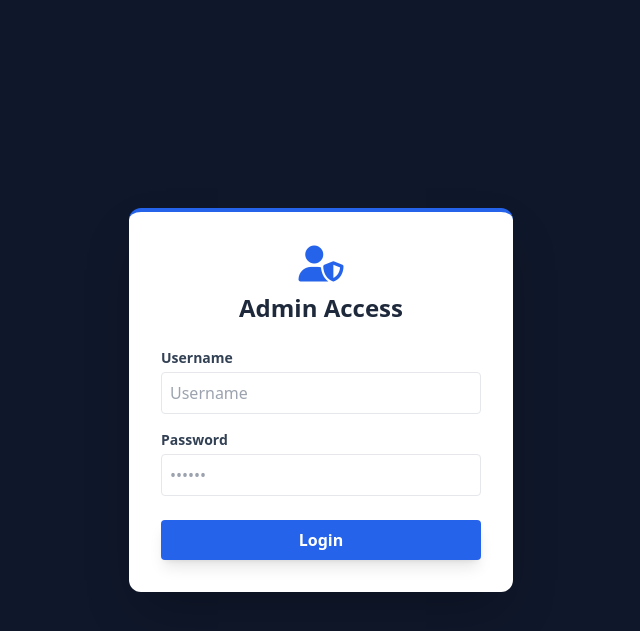
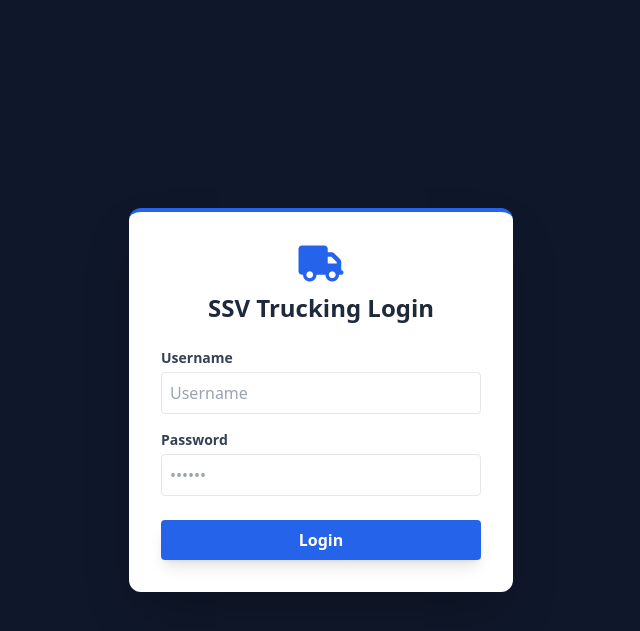
Before and after one commit to Edu-ward/SSVTruckingSystem, a PHP site: page / in a window 1280 px wide. Shown: the top 631 px of the page, without its empty margins (319-959 px from the left). Run offline with PHP 8.4, Linux system fonts and the light colour scheme; some libraries are stand-ins or nearby versions.

Commit message:
Login form changes

```diff
--- a/index.php
+++ b/index.php
@@ -1,20 +1,22 @@
 <!DOCTYPE html>
 <html lang="en">
+
 <head>
     <meta charset="UTF-8">
-    <title>Admin Login | TruckFlow</title>
+    <title>SSV Trucking System Login</title>
     <script src="https://cdn.tailwindcss.com"></script>
     <link rel="stylesheet" href="https://cdnjs.cloudflare.com/ajax/libs/font-awesome/6.4.0/css/all.min.css">
 </head>
+
 <body class="bg-slate-900 dark:bg-gray-900 h-screen flex items-center justify-center">
 
     <div class="bg-white dark:bg-gray-800 p-8 rounded-xl shadow-2xl w-96 border-t-4 border-blue-600">
         <div class="text-center mb-6">
-            <i class="fa-solid fa-user-shield text-4xl text-blue-600 mb-2"></i>
-            <h1 class="text-2xl font-bold text-slate-800 dark:text-gray-200">Admin Access</h1>
+            <i class="fa-solid fa-truck text-4xl text-blue-600 mb-2"></i>
+            <h1 class="text-2xl font-bold text-slate-800 dark:text-gray-200">SSV Trucking Login</h1>
         </div>
 
-        <?php if(isset($_GET['error']) && $_GET['error'] == 'invalid'): ?>
+        <?php if (isset($_GET['error']) && $_GET['error'] == 'invalid'): ?>
             <div class="bg-red-100 text-red-700 p-3 rounded mb-4 text-sm text-center border border-red-200">
                 <i class="fa-solid fa-circle-exclamation mr-1"></i> Invalid Username or Password
             </div>
@@ -36,4 +38,5 @@
     </div>
 
 </body>
+
 </html>
```
